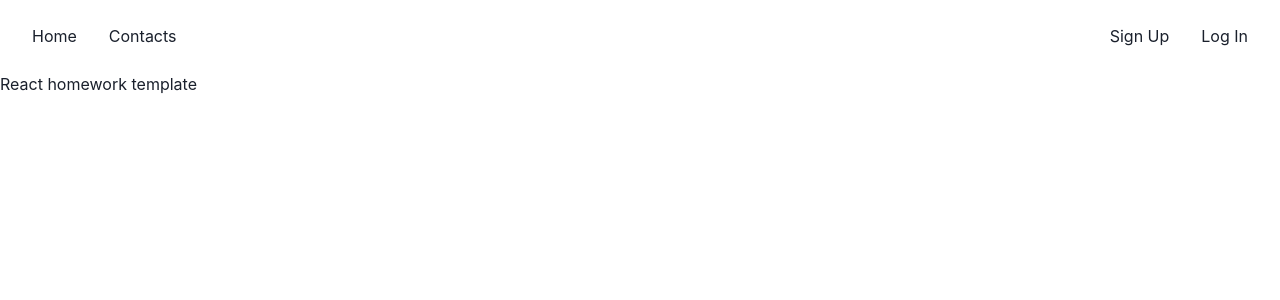
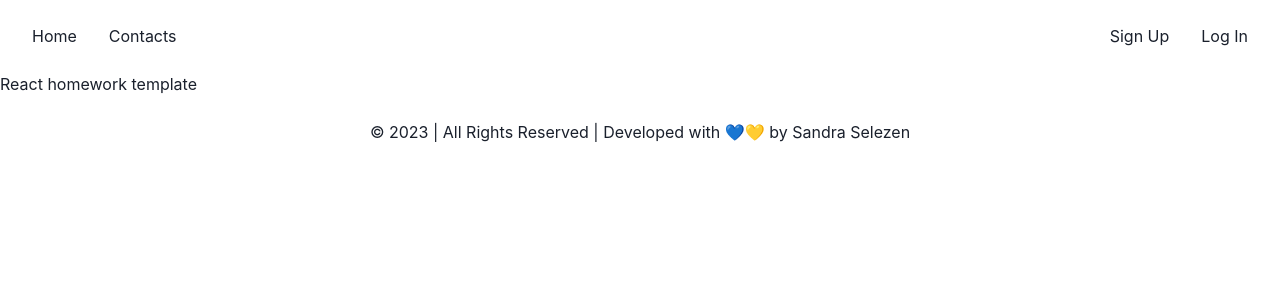
Before and after one commit to sandra-selezen/phonebook, a React (Create React App) app: page / in a window 1280 px wide. Shown: the top 300 px of the page. Built offline with nearby package versions, Linux system fonts and the light colour scheme.

Commit message:
Adds Footer component

```diff
--- a/src/components/App.js
+++ b/src/components/App.js
@@ -1,3 +1,4 @@
+import { Footer } from "./Footer/Footer";
 import { Header } from "./Header/Header";
 
 export const App = () => {
@@ -5,6 +6,7 @@ export const App = () => {
     <div>
       <Header />
       React homework template
+      <Footer />
     </div>
   );
 };
--- /dev/null
+++ b/src/components/Footer/Footer.js
@@ -0,0 +1,12 @@
+import { Box, Text, Link } from '@chakra-ui/react';
+import React from 'react';
+
+export const Footer = () => {
+  return (
+    <Box as='footer' padding={'24px 32px'} textAlign={'center'}>
+      <Text>
+        &#169; 2023 | All Rights Reserved | Developed with 💙💛 by <Link href='https://www.linkedin.com/in/aleksandra-selezen/' isExternal>Sandra Selezen</Link>
+      </Text>
+    </Box>
+  )
+}
```
